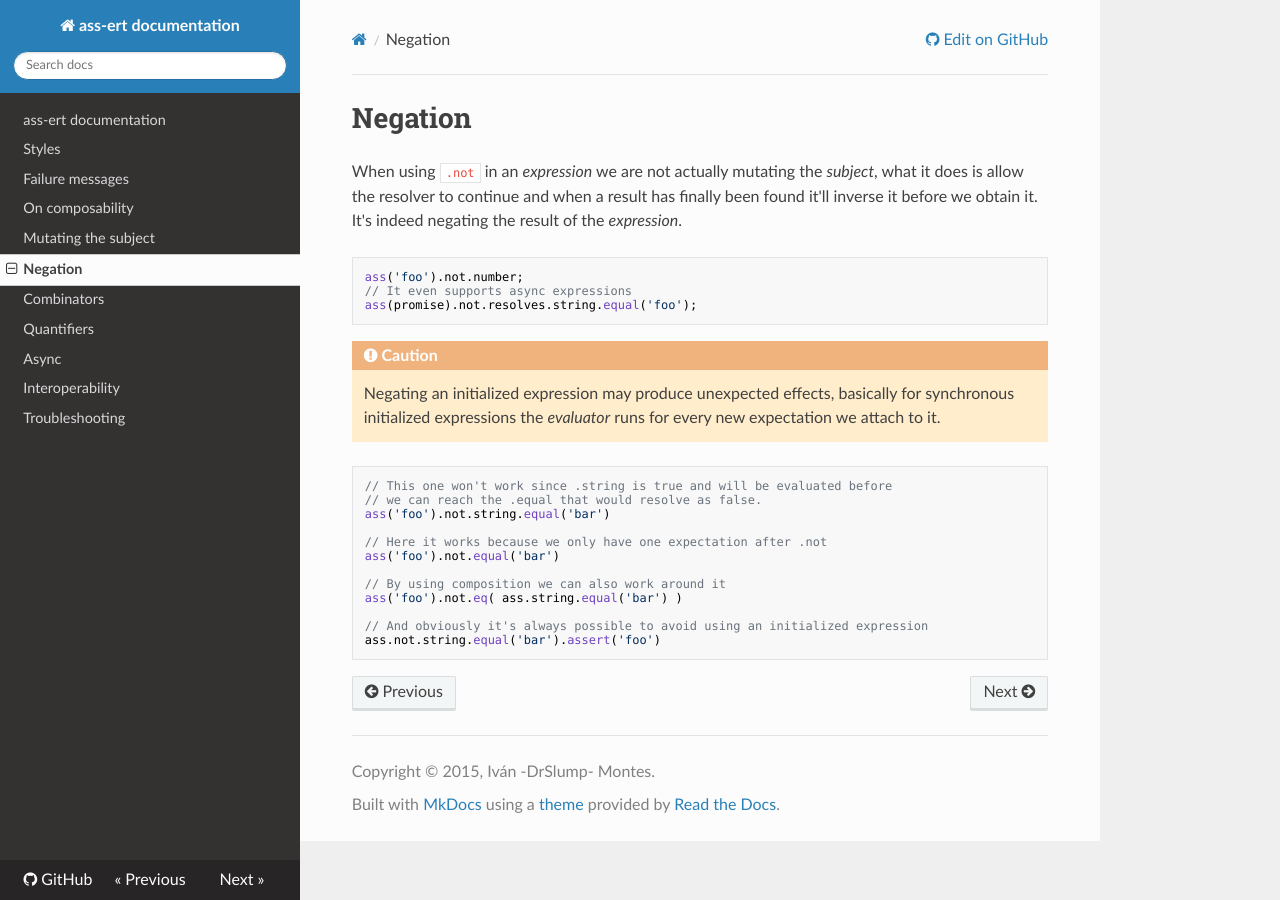
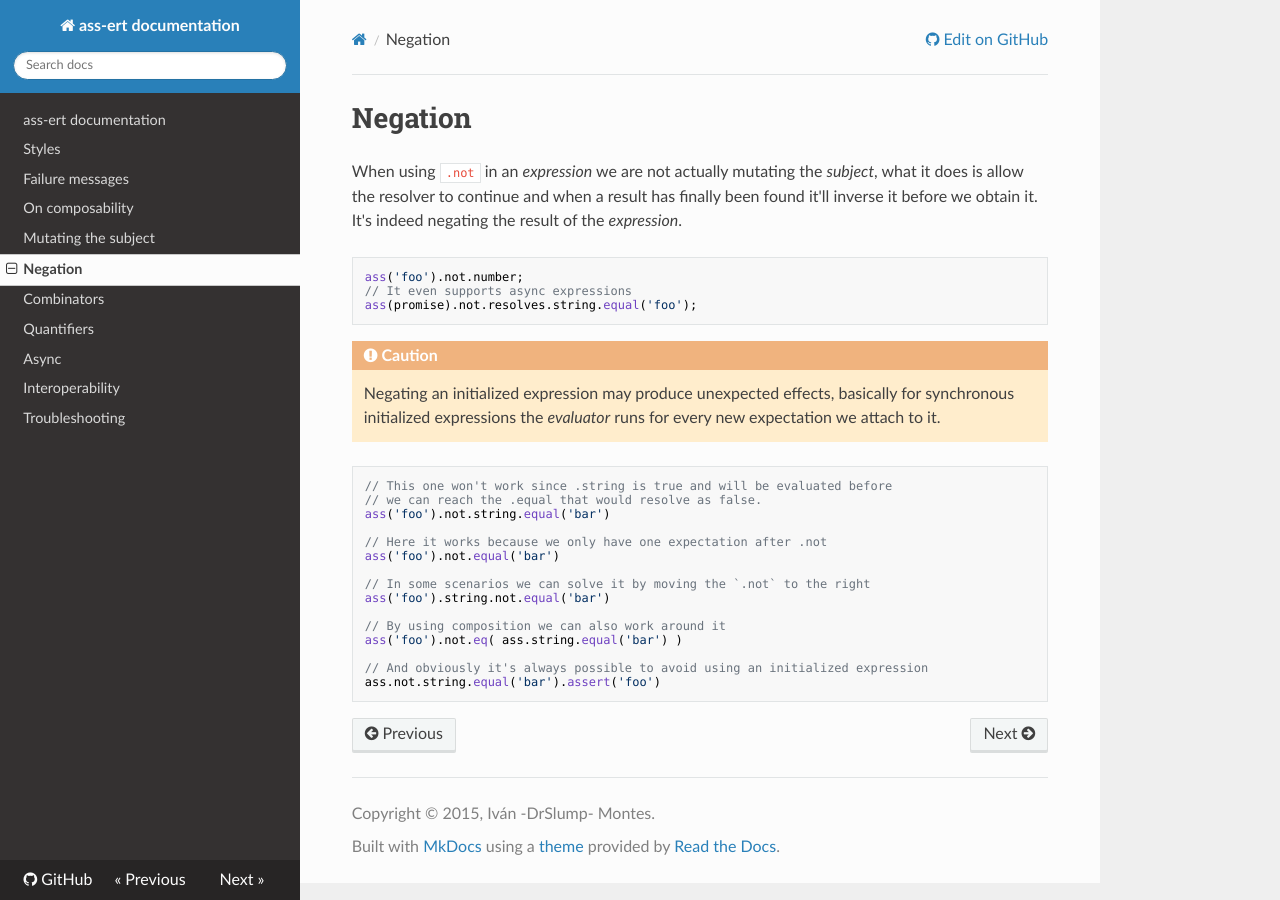
Before and after one commit to drslump/ass-ert, an MkDocs documentation site: the page built from docs/negation.md, in a window 1280 px wide. Built offline with MkDocs 1.6.1, drawn with Linux system fonts in a browser that asks for light colours; nearby versions of some CDN libraries; old or Windows-style settings are respelled for this version of MkDocs.

Commit message:
updated doc for .not

```diff
--- a/docs/negation.md
+++ b/docs/negation.md
@@ -24,6 +24,9 @@ ass('foo').not.string.equal('bar')
 // Here it works because we only have one expectation after .not
 ass('foo').not.equal('bar')
 
+// In some scenarios we can solve it by moving the `.not` to the right
+ass('foo').string.not.equal('bar')
+
 // By using composition we can also work around it
 ass('foo').not.eq( ass.string.equal('bar') )
 
```
